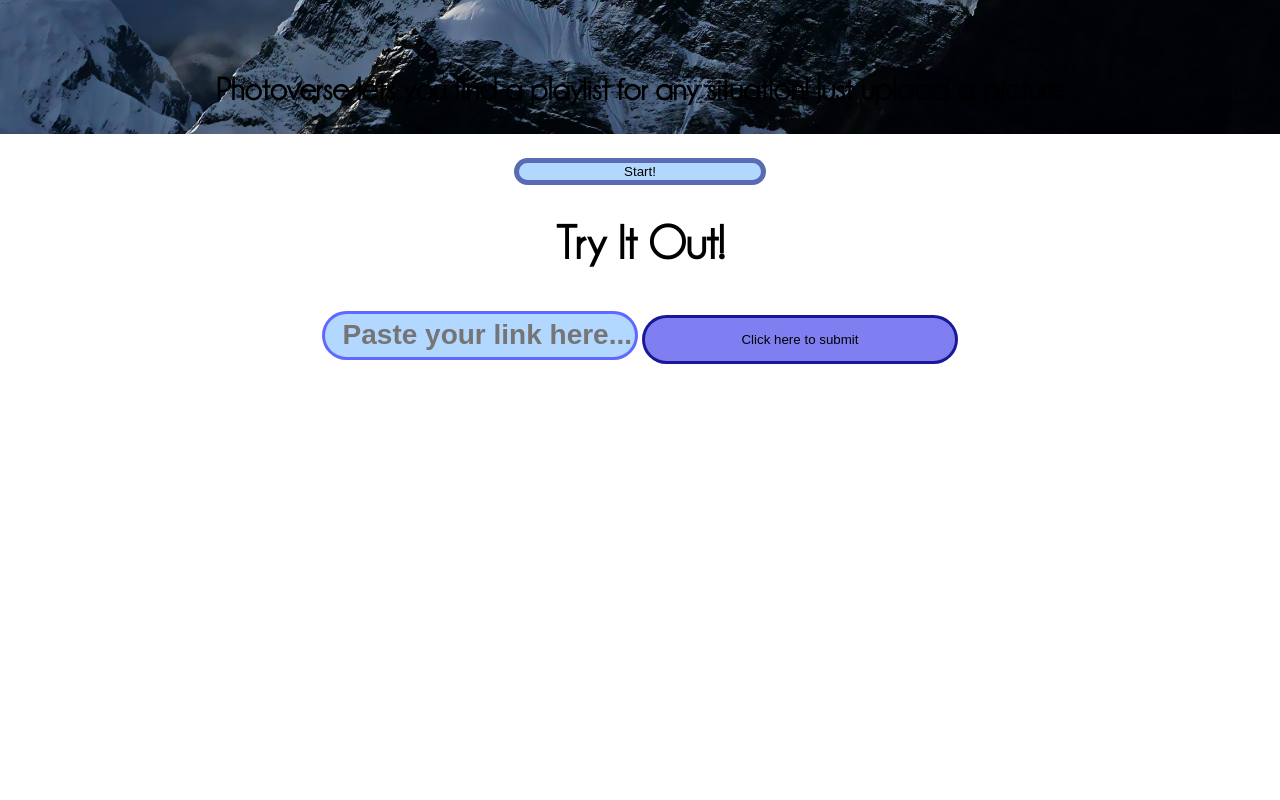
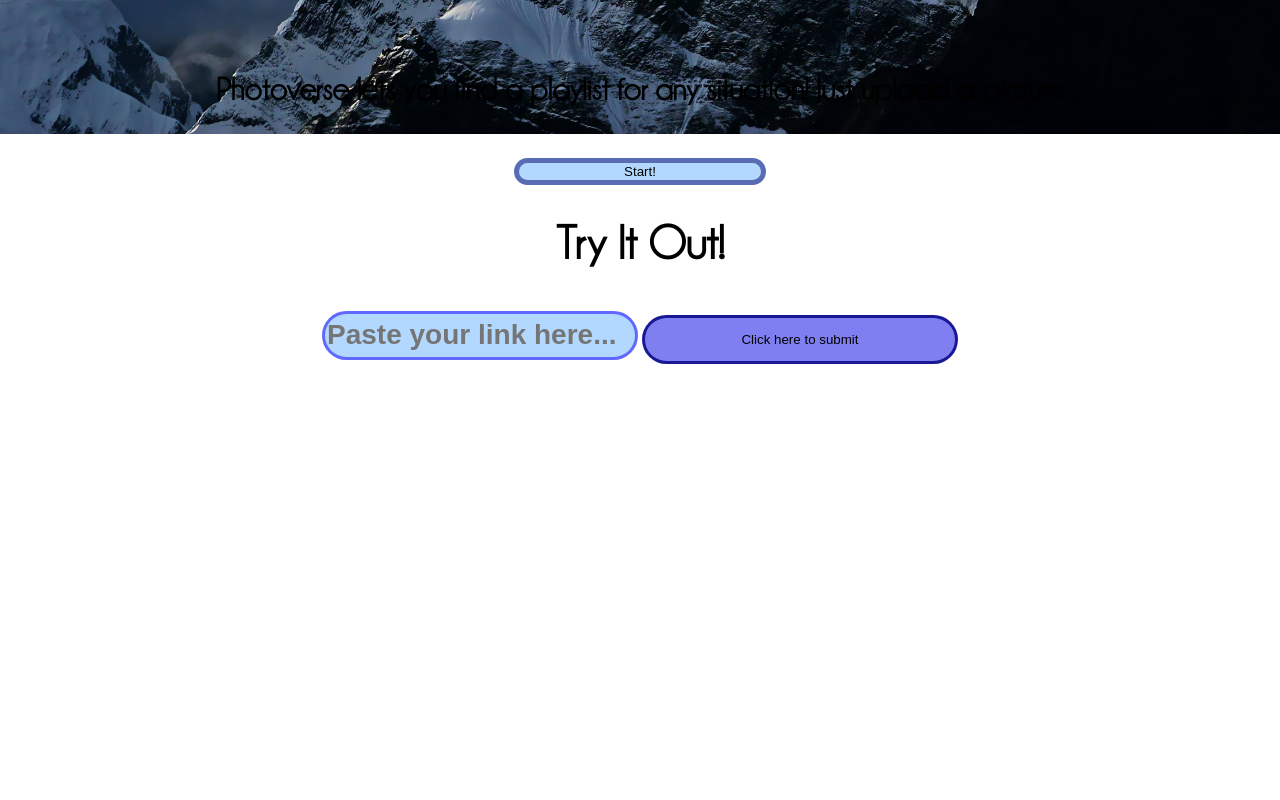
Before and after one commit to Photoverse/Photoverse, a website: page public/index.html in a window 1280 px wide. Shown: the part 760-1560 px from the top of the page. Drawn offline with Linux system fonts and the light colour scheme.

Commit message:
Changed some formatting for Pages.

```diff
--- a/public/index.html
+++ b/public/index.html
@@ -41,19 +41,19 @@
                     <a href="#page2">
                         <button class="button1">Start!</button>
                     </a>
-                    <a name="page2"></a>
                 </div>
-                <!-- Page 2 is where the user uploads the photo, it also displays their image -->
-                <div class="page2 page">
+
+            </div>
+            <!-- Page 2 is where the user uploads the photo, it also displays their image -->
+                <div id="page2" class="page2 page">
                     <h2 class="Sub-heading">Try It Out!</h2>
                     <!--<img src="" class="uploaded-image"></img>-->
-                    <input id="url-input" class="url-input link-text" placeholder="  Paste your link here..."></input>
+                    <input id="url-input" class="url-input link-text" placeholder="Paste your link here..."></input>
                     <a href="#page3" class="light-text">
                         <button class="url-submit-button" action="submit-url">Click here to submit</button>
                     </a>
 
                 </div>
-            </div>
             <!-- Page 3 displays the results-->
             <a name="page3 page"></a>
             <div name="page3" class="page3">
```
